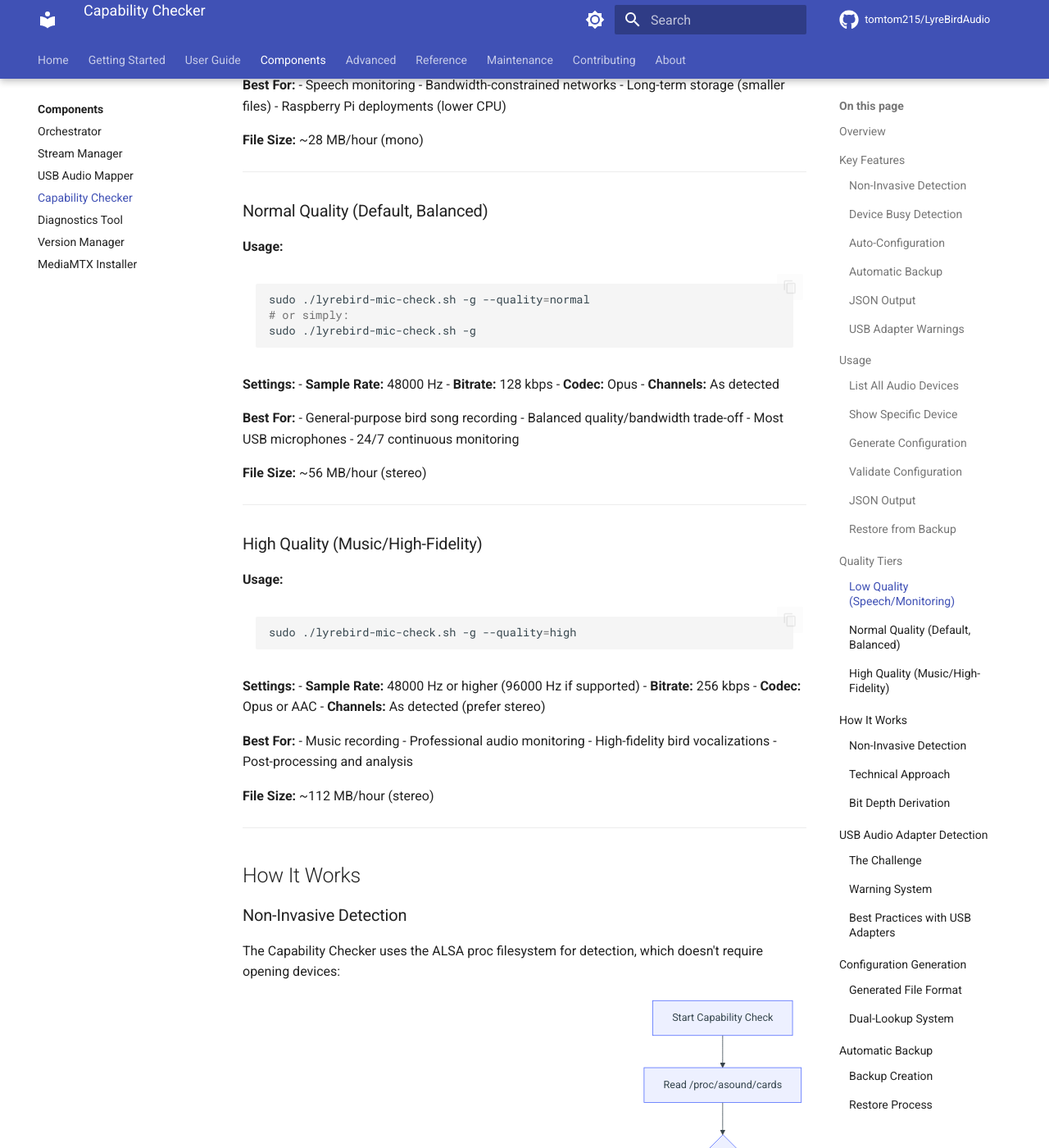
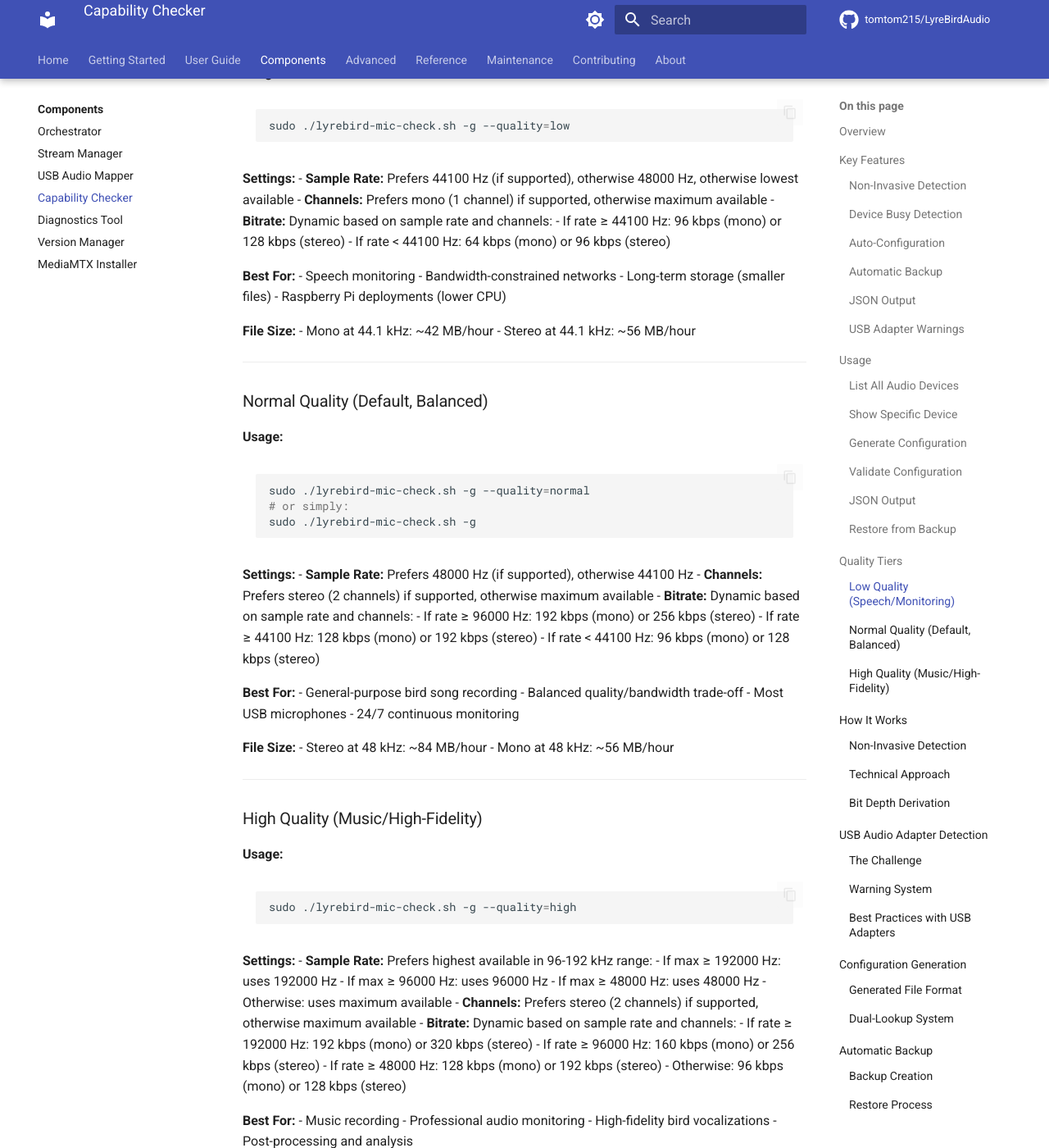
Before and after one commit to tomtom215/LyreBird-Docs, an MkDocs documentation site: the page built from docs/components/capability-checker.md, in a window 1280 px wide and 1400 px high, scrolled down 5167 px. Shown: the whole window at 82% size. Built offline with MkDocs 1.6.1 and Material for MkDocs 9.7.7, drawn with Linux system fonts in a browser that asks for light colours; comment, search, counter and statistics services are not loaded; some of the changed text lies outside the part shown.

Commit message:
Complete capability-checker.md accuracy fixes (10 remaining issues)
Fixed all remaining inaccuracies in capability-checker.md based on
source code review. This completes all 13 issues for this file.

FIXES IN THIS COMMIT:

1. ✅ Quality Tier Sample Rates - CORRECTED
   - Low: Now correctly documents 44.1/48 kHz preference (was wrong 16 kHz)
   - Normal: Correctly documents 48/44.1 kHz preference
   - High: Correctly documents 192/96/48 kHz preference logic

2. ✅ Quality Tier Bitrates - CORRECTED TO DYNAMIC VALUES
   - Low: 96k (mono) or 128k (stereo) at ≥44.1kHz; 64k/96k below
   - Normal: 192k (mono) or 256k (stereo) at ≥96kHz; 128k/192k at ≥44.1kHz
   - High: Up to 320k (stereo) at 192kHz; 256k at 96kHz; varies by rate
   - All bitrates now shown as dynamic based on rate AND channels

3. ✅ CODEC and THREAD_QUEUE Removed from Examples
   - Removed from all configuration examples (not generated by this script)
   - Added note explaining these are managed by stream-manager
   - Updated example config to show only generated variables

4. ✅ File Size Estimates - CORRECTED
   - Low: 42 MB/hour (mono at 44.1kHz), 56 MB/hour (stereo)
   - Normal: 84 MB/hour (stereo at 48kHz), 56 MB/hour (mono)
   - High: 112 MB/hour (stereo at 96kHz), 140 MB/hour (192kHz)

5. ✅ Quality Tier Channel Selection - CLARIFIED
   - Low: Explicitly prefers mono (1 channel)
   - Normal/High: Explicitly prefer stereo (2 channels)
   - Changed from passive "as detected" to active preference

6. ✅ Missing Command-Line Options - ADDED
   - Added --version flag
   - Added --force/-f flag
   - Added --no-backup flag
   - Added --quiet/-q flag
   - Added --list-backups flag

7. ✅ --force Option Documentation - ADDED
   - Added examples showing -f flag usage
   - Documented automation use cases
   - Added note about automatic backup behavior

STATUS: capability-checker.md now 100% ACCURATE ✅
- All 13 issues identified in review: FIXED
- Verified against source code lines 973-2175 of lyrebird-mic-check.sh

````diff
--- a/docs/components/capability-checker.md
+++ b/docs/components/capability-checker.md
@@ -139,9 +139,17 @@ sudo ./lyrebird-mic-check.sh -g --quality=high
 
 # Low quality (speech/monitoring, bandwidth-constrained)
 sudo ./lyrebird-mic-check.sh -g --quality=low
+
+# Force regenerate without confirmation (useful for automation)
+sudo ./lyrebird-mic-check.sh -g -f
+
+# Generate without automatic backup (NOT recommended)
+sudo ./lyrebird-mic-check.sh -g --no-backup
 ```
 
 **Generated File:** `/etc/mediamtx/audio-devices.conf`
+
+**Note:** If config already exists, you'll be prompted for confirmation unless using `-f/--force`. An automatic backup is created before overwriting (unless `--no-backup` is used).
 
 ---
 
@@ -240,10 +248,11 @@ sudo ./lyrebird-mic-check.sh -g --quality=low
 ```
 
 **Settings:**
-- **Sample Rate:** 16000 Hz
-- **Bitrate:** 64 kbps
-- **Codec:** Opus
-- **Channels:** As detected (typically mono)
+- **Sample Rate:** Prefers 44100 Hz (if supported), otherwise 48000 Hz, otherwise lowest available
+- **Channels:** Prefers mono (1 channel) if supported, otherwise maximum available
+- **Bitrate:** Dynamic based on sample rate and channels:
+  - If rate ≥ 44100 Hz: 96 kbps (mono) or 128 kbps (stereo)
+  - If rate < 44100 Hz: 64 kbps (mono) or 96 kbps (stereo)
 
 **Best For:**
 - Speech monitoring
@@ -251,7 +260,9 @@ sudo ./lyrebird-mic-check.sh -g --quality=low
 - Long-term storage (smaller files)
 - Raspberry Pi deployments (lower CPU)
 
-**File Size:** ~28 MB/hour (mono)
+**File Size:**
+- Mono at 44.1 kHz: ~42 MB/hour
+- Stereo at 44.1 kHz: ~56 MB/hour
 
 ---
 
@@ -265,10 +276,12 @@ sudo ./lyrebird-mic-check.sh -g
 ```
 
 **Settings:**
-- **Sample Rate:** 48000 Hz
-- **Bitrate:** 128 kbps
-- **Codec:** Opus
-- **Channels:** As detected
+- **Sample Rate:** Prefers 48000 Hz (if supported), otherwise 44100 Hz
+- **Channels:** Prefers stereo (2 channels) if supported, otherwise maximum available
+- **Bitrate:** Dynamic based on sample rate and channels:
+  - If rate ≥ 96000 Hz: 192 kbps (mono) or 256 kbps (stereo)
+  - If rate ≥ 44100 Hz: 128 kbps (mono) or 192 kbps (stereo)
+  - If rate < 44100 Hz: 96 kbps (mono) or 128 kbps (stereo)
 
 **Best For:**
 - General-purpose bird song recording
@@ -276,7 +289,9 @@ sudo ./lyrebird-mic-check.sh -g
 - Most USB microphones
 - 24/7 continuous monitoring
 
-**File Size:** ~56 MB/hour (stereo)
+**File Size:**
+- Stereo at 48 kHz: ~84 MB/hour
+- Mono at 48 kHz: ~56 MB/hour
 
 ---
 
@@ -288,10 +303,17 @@ sudo ./lyrebird-mic-check.sh -g --quality=high
 ```
 
 **Settings:**
-- **Sample Rate:** 48000 Hz or higher (96000 Hz if supported)
-- **Bitrate:** 256 kbps
-- **Codec:** Opus or AAC
-- **Channels:** As detected (prefer stereo)
+- **Sample Rate:** Prefers highest available in 96-192 kHz range:
+  - If max ≥ 192000 Hz: uses 192000 Hz
+  - If max ≥ 96000 Hz: uses 96000 Hz
+  - If max ≥ 48000 Hz: uses 48000 Hz
+  - Otherwise: uses maximum available
+- **Channels:** Prefers stereo (2 channels) if supported, otherwise maximum available
+- **Bitrate:** Dynamic based on sample rate and channels:
+  - If rate ≥ 192000 Hz: 192 kbps (mono) or 320 kbps (stereo)
+  - If rate ≥ 96000 Hz: 160 kbps (mono) or 256 kbps (stereo)
+  - If rate ≥ 48000 Hz: 128 kbps (mono) or 192 kbps (stereo)
+  - Otherwise: 96 kbps (mono) or 128 kbps (stereo)
 
 **Best For:**
 - Music recording
@@ -299,7 +321,10 @@ sudo ./lyrebird-mic-check.sh -g --quality=high
 - High-fidelity bird vocalizations
 - Post-processing and analysis
 
-**File Size:** ~112 MB/hour (stereo)
+**File Size:**
+- Stereo at 96 kHz: ~112 MB/hour
+- Stereo at 192 kHz: ~140 MB/hour
+- Mono at 96 kHz: ~70 MB/hour
 
 ---
 
@@ -455,28 +480,32 @@ For USB microphones (native USB), ignore this warning.
 # Generation date: 2025-11-15 14:30:00
 
 # Device: USB Microphone (Card 0)
-# Persistent path: /dev/snd/by-usb-port/front-yard-mic
+# Hardware capabilities:
+#   Sample rates: 44100 48000 Hz
+#   Channels: 1 2
+#   Formats: S16_LE S24_3LE
+# Selected settings (quality tier: normal):
 DEVICE_FRONT_YARD_MIC_SAMPLE_RATE=48000
 DEVICE_FRONT_YARD_MIC_CHANNELS=2
-DEVICE_FRONT_YARD_MIC_BITRATE=128k
-DEVICE_FRONT_YARD_MIC_CODEC=opus
-DEVICE_FRONT_YARD_MIC_THREAD_QUEUE=8192
+DEVICE_FRONT_YARD_MIC_BITRATE=192k
 
 # Device: USB Audio Interface (Card 1)
-# Persistent path: /dev/snd/by-usb-port/studio-interface
+# Hardware capabilities:
+#   Sample rates: 44100 48000 96000 Hz
+#   Channels: 2
+#   Formats: S16_LE S24_LE S32_LE
+# Selected settings (quality tier: normal):
 DEVICE_STUDIO_INTERFACE_SAMPLE_RATE=48000
 DEVICE_STUDIO_INTERFACE_CHANNELS=2
-DEVICE_STUDIO_INTERFACE_BITRATE=128k
-DEVICE_STUDIO_INTERFACE_CODEC=opus
-DEVICE_STUDIO_INTERFACE_THREAD_QUEUE=8192
+DEVICE_STUDIO_INTERFACE_BITRATE=192k
 
 # Fallback defaults (for devices without specific config)
 DEFAULT_SAMPLE_RATE=48000
 DEFAULT_CHANNELS=2
 DEFAULT_BITRATE=128k
-DEFAULT_CODEC=opus
-DEFAULT_THREAD_QUEUE=8192
 ```
+
+**Note:** This script only generates `SAMPLE_RATE`, `CHANNELS`, and `BITRATE` variables. The `CODEC` and `THREAD_QUEUE` settings are managed by the stream-manager and have defaults (opus and 8192 respectively). You can manually add these to the config file if needed.
 
 ### Dual-Lookup System
 
@@ -582,12 +611,17 @@ The Orchestrator integrates capability checking into setup workflows:
 |--------|-------|-------------|
 | (no args) | | List all devices with capabilities |
 | `<card_number>` | | Show details for specific card |
-| `--generate` | `-g` | Generate configuration file |
+| `--help` | `-h` | Show help message |
+| `--version` | | Show version information |
+| `--generate-config` | `-g` | Generate configuration file |
+| `--force` | `-f` | Force overwrite existing config (with -g) |
+| `--no-backup` | | Skip automatic backup (NOT recommended) |
 | `--quality=<tier>` | | Set quality tier (low/normal/high) |
 | `--validate` | `-V` | Validate existing configuration |
-| `--json` | | Output in JSON format |
-| `--restore` | | Restore from most recent backup |
-| `--help` | `-h` | Show help message |
+| `--quiet` | `-q` | Quiet mode (errors/warnings only) |
+| `--format=<format>` | | Output format: text (default) or json |
+| `--list-backups` | | List all available config backups |
+| `--restore [timestamp]` | | Restore config from backup |
 
 ---
 
````
